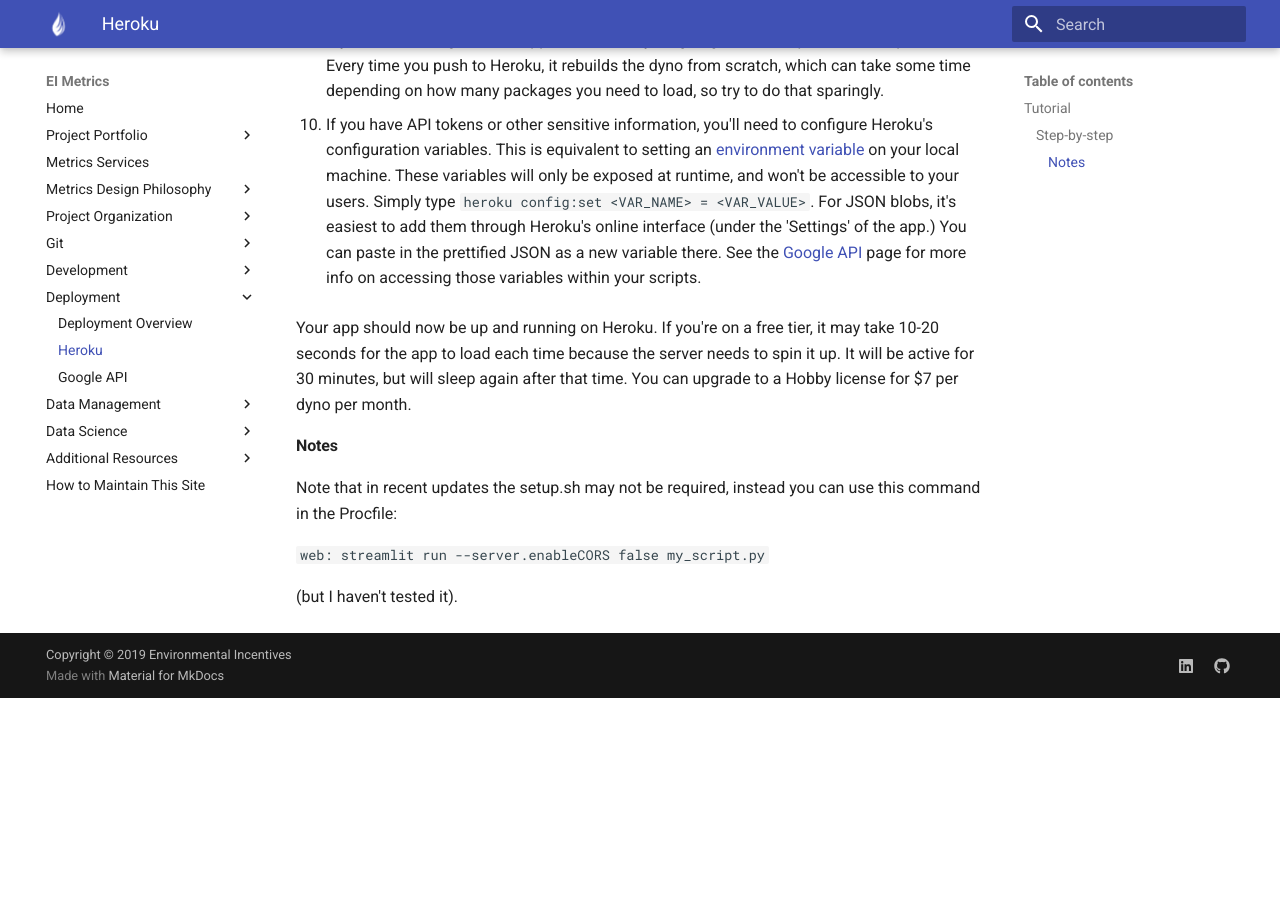
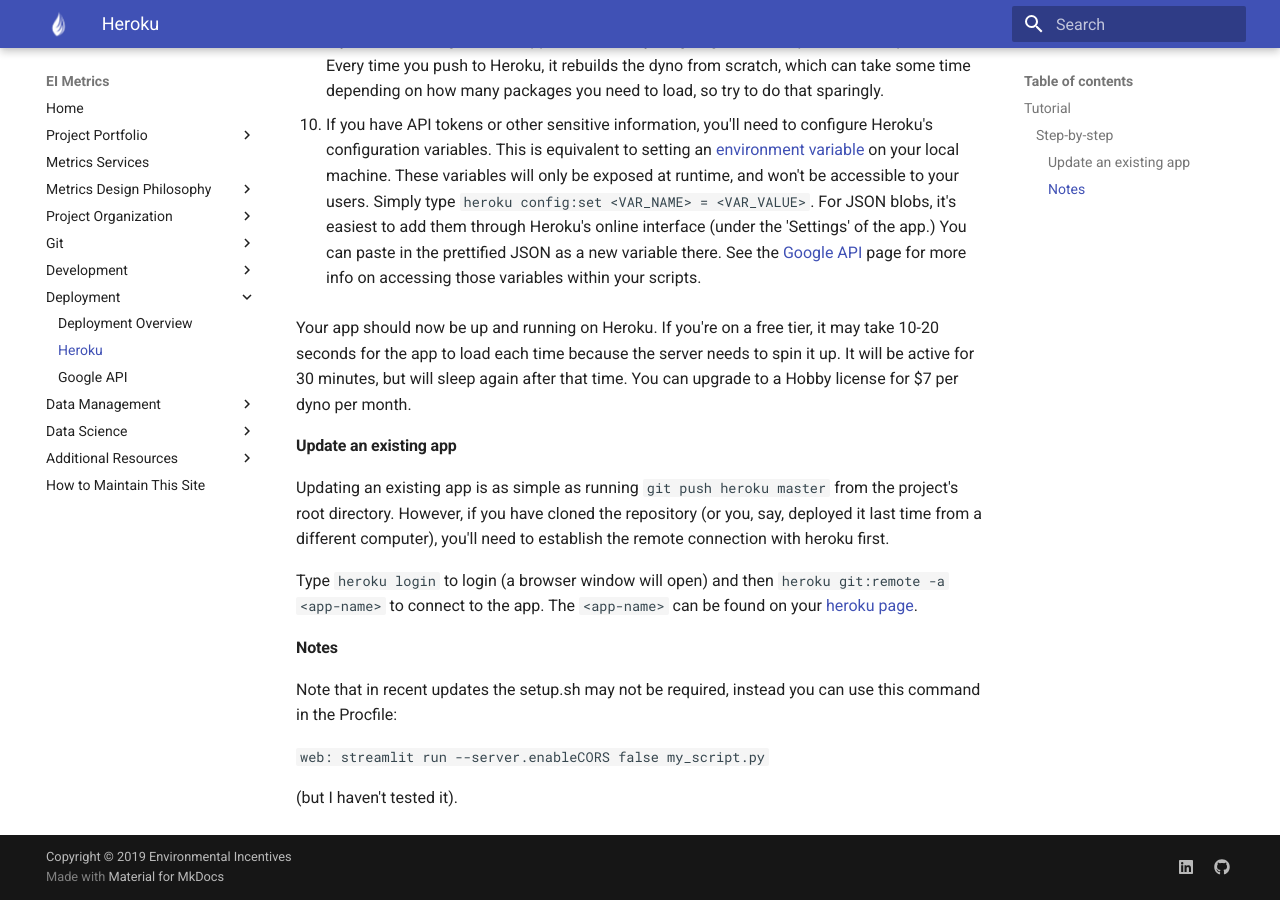
Before and after one commit to eriktuck/ei-dev, an MkDocs documentation site: the page built from docs/deployment/heroku.md, in a window 1280 px wide and 900 px high, scrolled down 2364 px. Built offline with MkDocs 1.6.1 and Material for MkDocs 9.7.7, drawn with Linux system fonts in a browser that asks for light colours; before the commit the page ends 3062 px from its top, so only the background shows below that.

Commit message:
update CLI command for deployment

```diff
--- a/docs/deployment/heroku.md
+++ b/docs/deployment/heroku.md
@@ -80,6 +80,12 @@
 
 Your app should now be up and running on Heroku. If you're on a free tier, it may take 10-20 seconds for the app to load each time because the server needs to spin it up. It will be active for 30 minutes, but will sleep again after that time. You can upgrade to a Hobby license for $7 per dyno per month.
 
+#### Update an existing app
+
+Updating an existing app is as simple as running `git push heroku master` from the project's root directory. However, if you have cloned the repository (or you, say, deployed it last time from a different computer), you'll need to establish the remote connection with heroku first.
+
+Type `heroku login` to login (a browser window will open) and then `heroku git:remote -a <app-name>` to connect to the app. The `<app-name>` can be found on your [heroku page](dashboard.herroku.com/apps).
+
 #### Notes
 
 Note that in recent updates the setup.sh may not be required, instead you can use this command in the Procfile:
```
Also changed, not shown: 1 other file.
